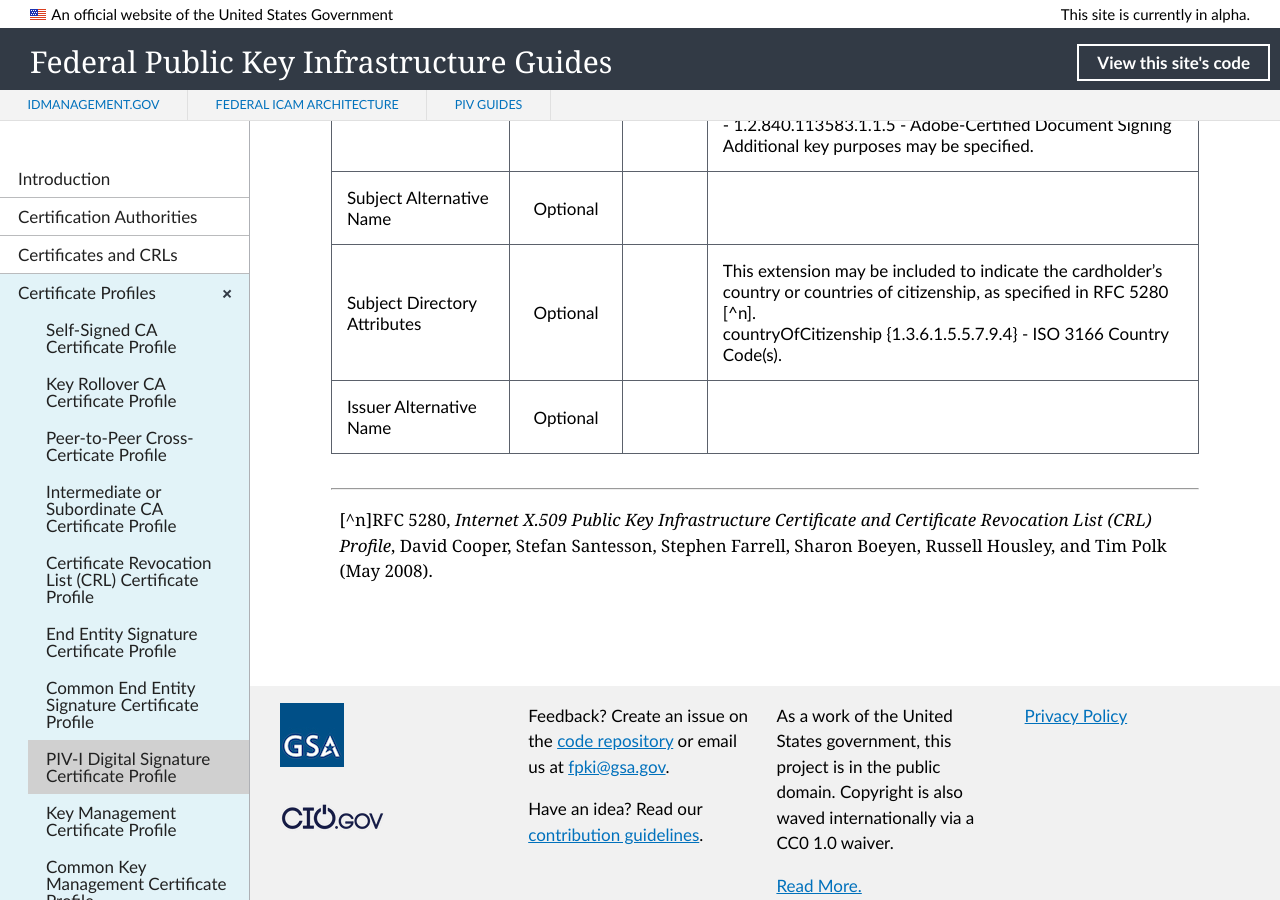
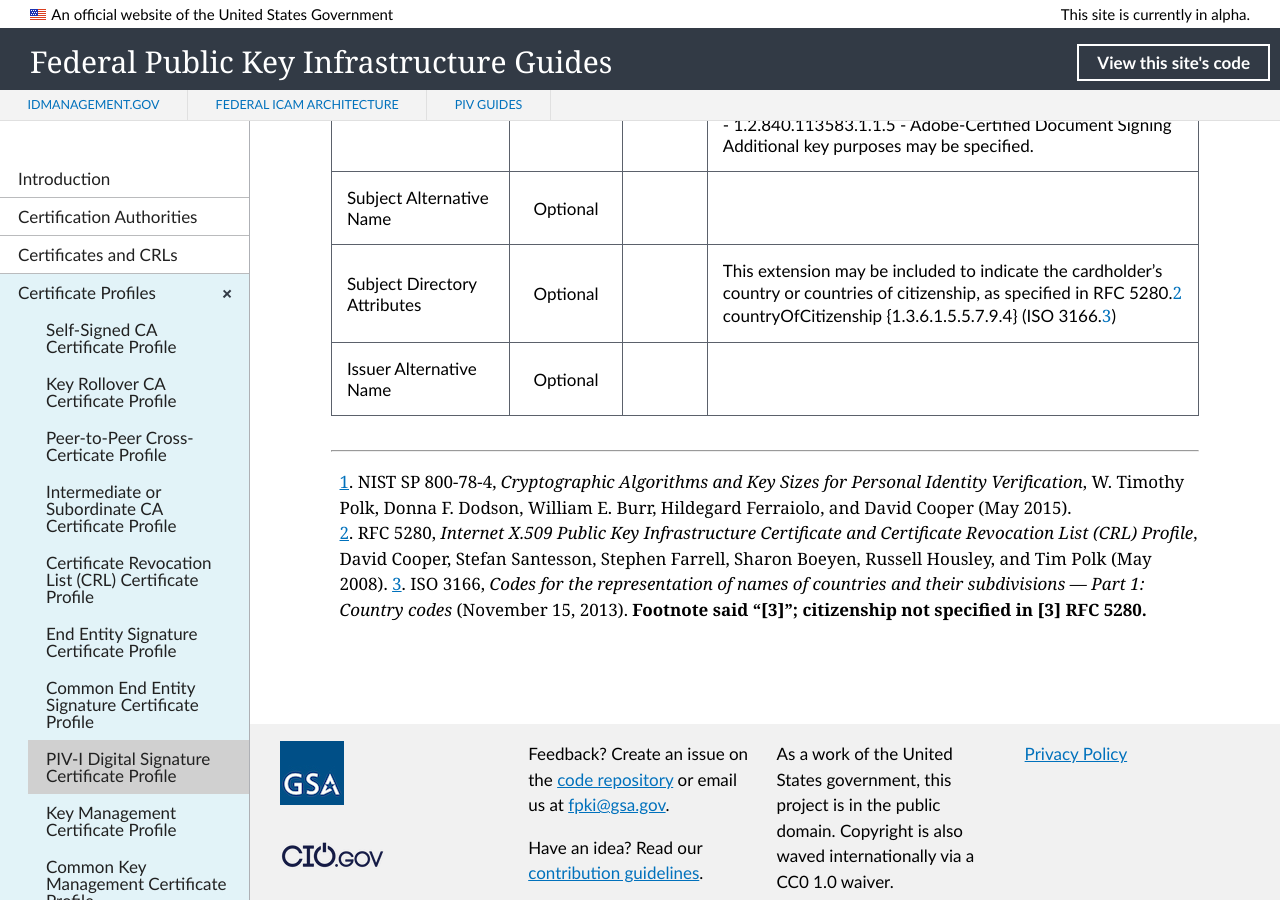
Before and after one commit to GSA/fpki-guides, a Jekyll site: the page built from _profiles/08_pivi_dig_sign.md, in a window 1280 px wide and 900 px high, scrolled down 1778 px. Built offline with Jekyll 4.4.1, drawn with Linux system fonts in a browser that asks for light colours; nearby versions of some CDN libraries; library files that are not in the unit come from our copies; some of the changed text lies outside the part shown.

Commit message:
Update 08_pivi_dig_sign.md
Add footnotes for NIST SP 800-78-4 and ISO 3166

```diff
--- a/_profiles/08_pivi_dig_sign.md
+++ b/_profiles/08_pivi_dig_sign.md
@@ -14,7 +14,7 @@
 | Issuer Distinguished Name   |       |       |  Unique X.500 Issuing CA DN.  |
 | Validity Period   |       |       |  No longer than 3 years from date of issue.<BR>Expressed in UTCTime for dates until end of 2049 and GeneralizedTime for dates thereafter.  |
 | Subject   |       |       |   Unique X.500 subject DN of the owner of the subject public key in the certificate.<BR>Must use one of the name forms specified in the Common CP, Section 3.1.1.   |
-| Subject Public Key Information   |       |       |   For RSA, must be at least 2048 bit modulus, rsaEncryption {1 2 840 113549 1 1 1}.<BR>For ECC, implicitly specify parameters through an OID associated with a NIST-approved curve referenced in NIST SP 800-78-2.   |
+| Subject Public Key Information   |       |       |   For RSA, must be at least 2048 bit modulus, rsaEncryption {1 2 840 113549 1 1 1}.<BR>For ECC, implicitly specify parameters through an OID associated with a NIST-approved curve referenced in NIST SP 800-78-4.<sup>[1](#1)</sup>   |
 | Signature   |       |       |   sha256 WithRSAEncryption {1 2 840 113549 1 1 11}<BR>or ECDSA with appropriate Hash.   |
 |               |                 |              |                                       |
 | **Extension** |  **Required**   | **Critical** | **Value**                             |
@@ -26,8 +26,10 @@
 | Authority Key Identifier   | Mandatory  |  | Octet string (same as subject key identifier in Issuing CA certificate). |
 | Extended Key Usage   | Optional |  |  If included to support specific applications, the extension should be non-critical.<BR>The 3 values listed for keyPurposeID should be included for signing purposes:<BR>- 1.3.6.1.5.5.7.3.4 - Id-kp-emailProtection<BR>- 1.3.6.1.4.1.311.10.3.12 - MSFT Document Signing<BR>- 1.2.840.113583.1.1.5 - Adobe-Certified Document Signing<BR>Additional key purposes may be specified.  |
 |Subject Alternative Name   | Optional  |  |   |
-| Subject Directory Attributes   | Optional  |  | This extension may be included to indicate the cardholder's country or countries of citizenship, as specified in RFC 5280 [^n].<BR>countryOfCitizenship {1.3.6.1.5.5.7.9.4} - ISO 3166 Country Code(s). |
+| Subject Directory Attributes   | Optional  |  | This extension may be included to indicate the cardholder's country or countries of citizenship, as specified in RFC 5280.<a name="2">2</a><BR>countryOfCitizenship {1.3.6.1.5.5.7.9.4} (ISO 3166.<a name="3">3</a>) |
 | Issuer Alternative Name   | Optional  |  |   |
 
 -------
-[^n]RFC 5280, _Internet X.509 Public Key Infrastructure Certificate and Certificate Revocation List (CRL) Profile_, David Cooper, Stefan Santesson, Stephen Farrell, Sharon Boeyen, Russell Housley, and Tim Polk (May 2008).
+<a name="1">1</a>. NIST SP 800-78-4, _Cryptographic Algorithms and Key Sizes for Personal Identity Verification_, W. Timothy Polk, Donna F. Dodson, William E. Burr, Hildegard Ferraiolo, and David Cooper (May 2015).<br>
+<a name="2">2</a>. RFC 5280, _Internet X.509 Public Key Infrastructure Certificate and Certificate Revocation List (CRL) Profile_, David Cooper, Stefan Santesson, Stephen Farrell, Sharon Boeyen, Russell Housley, and Tim Polk (May 2008).
+<a name="3">3</a>. ISO 3166, _Codes for the representation of names of countries and their subdivisions — Part 1: Country codes_ (November 15, 2013). **Footnote said "[3]"; citizenship not specified in [3] RFC 5280.**
```
